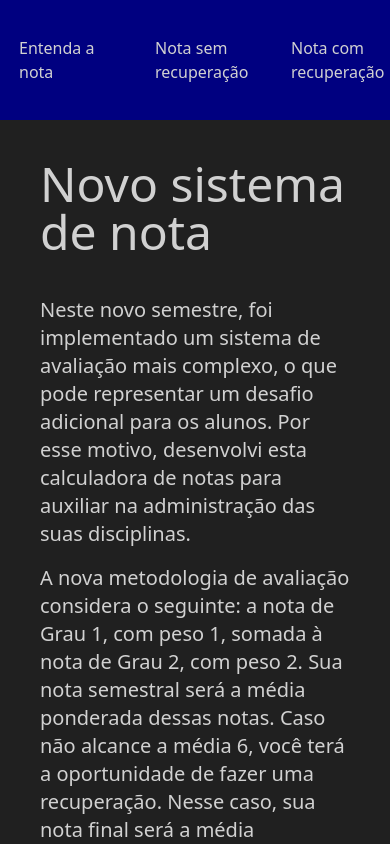
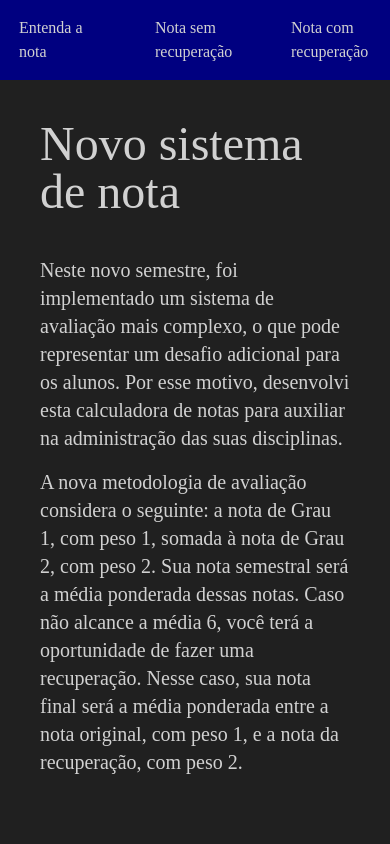
Before and after one commit to VLira96/Notas-Ulbra, a React (Create React App) app: page / in a window 390 px wide. Shown: the top 844 px of the page. Built offline with nearby package versions, Linux system fonts and the light colour scheme.

Commit message:
correção de responsividade

```diff
--- a/src/componts/header.tsx
+++ b/src/componts/header.tsx
@@ -2,7 +2,7 @@
 
 const Header = () => {
     return (
-        <header className="bg-secundaria h-18 flex items-center justify-center">
+        <header className="bg-secundaria h-20 flex items-center justify-center">
             <nav className="flex gap-2 lg:gap-48 m-4">
                 <ButtonLinks caminho='/' text='Entenda a nota' />
                 <ButtonLinks caminho='/nota/semrecuperacao' text='Nota sem recuperação' />
--- a/src/index.css
+++ b/src/index.css
@@ -1,3 +1,47 @@
 @tailwind base;
 @tailwind components;
 @tailwind utilities;
+
+html, body, div, span, applet, object, iframe,
+h1, h2, h3, h4, h5, h6, p, blockquote, pre,
+a, abbr, acronym, address, big, cite, code,
+del, dfn, em, img, ins, kbd, q, s, samp,
+small, strike, strong, sub, sup, tt, var,
+b, u, i, center,
+dl, dt, dd, ol, ul, li,
+fieldset, form, label, legend,
+table, caption, tbody, tfoot, thead, tr, th, td,
+article, aside, canvas, details, embed,
+figure, figcaption, footer, header, hgroup,
+menu, nav, output, ruby, section, summary,
+time, mark, audio, video {
+    margin: 0;
+    padding: 0;
+    border: 0;
+    font-size: 100%;
+    font: inherit;
+    vertical-align: baseline;
+}
+/* HTML5 display-role reset for older browsers */
+article, aside, details, figcaption, figure,
+footer, header, hgroup, menu, nav, section {
+    display: block;
+}
+body {
+    line-height: 1;
+}
+ol, ul {
+    list-style: none;
+}
+blockquote, q {
+    quotes: none;
+}
+blockquote:before, blockquote:after,
+q:before, q:after {
+    content: '';
+    content: none;
+}
+table {
+    border-collapse: collapse;
+    border-spacing: 0;
+}
--- a/src/index.tsx
+++ b/src/index.tsx
@@ -12,4 +12,4 @@
   </React.StrictMode>
 );
 
-document.body.classList.add('bg-primaria', 'text-texto');
+document.body.classList.add('bg-primaria', 'text-texto','w-full');
```
